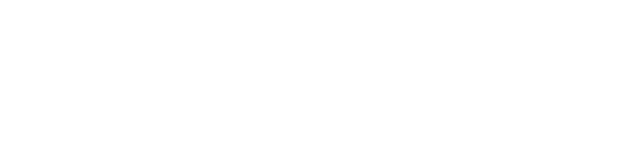
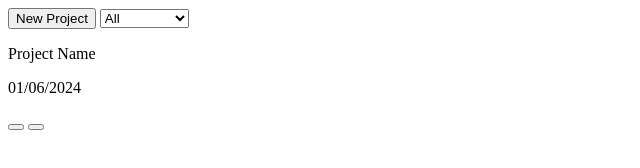
Before and after one commit to nextcorp/todo-list-app, a website: page index.html in a window 1280 px wide. Shown: the whole page, without its empty margins (0-640 px from the left). Drawn offline with Linux system fonts and the light colour scheme.

Commit message:
main html structure

```diff
--- a/index.html
+++ b/index.html
@@ -8,6 +8,27 @@
     <title>Todo List APP</title>
 </head>
 <body>
-
+    <div class="main">
+        <div class="tools">
+            <button>New Project</button>
+            <select name="sort" id="sort">
+                <option value="all">All</option>
+                <option value="done">Done</option>
+                <option value="undone">Undone</option>
+                <option value="almost">In progress</option>
+            </select>
+        </div>
+        <div class="content">
+            <div class="item">
+                <span class="state"></span>
+                <div class="item-info">
+                    <p class="item-info__name">Project Name</p>
+                    <p class="item-info__date">01/06/2024</p>
+                </div>
+                <button class="edit-btn"><span class="edit-icon"></span></button>
+                <button class="del-btn"><span class="del-icon"></span></button>
+            </div>
+        </div>
+    </div>
 </body>
 </html>
--- a/package.json
+++ b/package.json
@@ -4,7 +4,7 @@
   "version": "0.0.0",
   "type": "module",
   "scripts": {
-    "dev": "vite",
+    "dev": "vite --host 127.0.0.1",
     "build": "vite build",
     "preview": "vite preview"
   },
```
Also changed, not shown: 1 other file.
